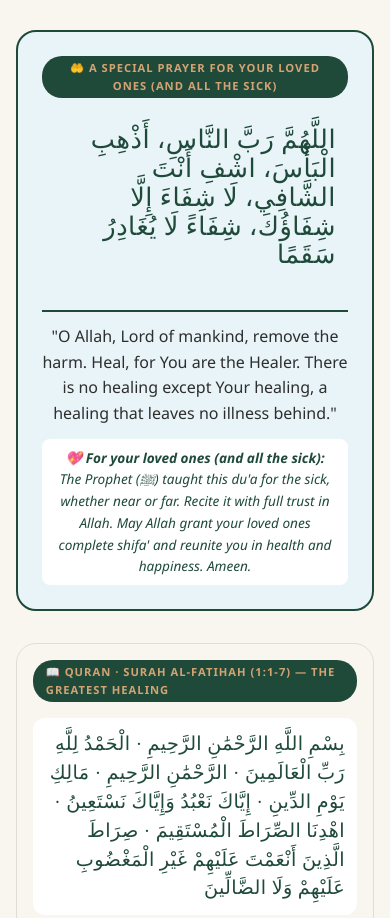
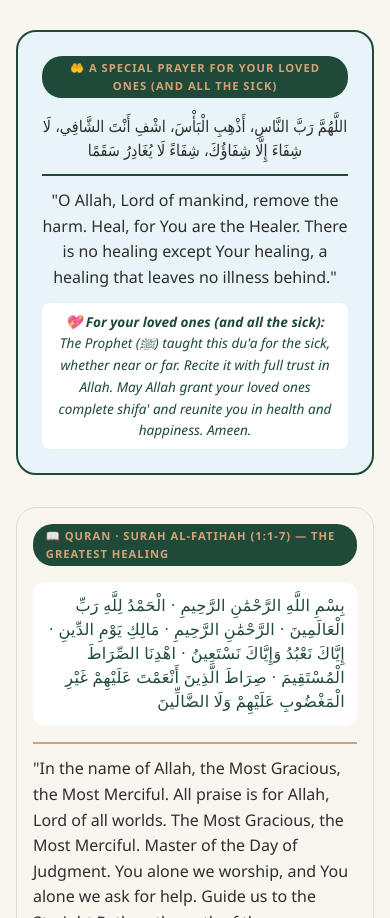
Before and after one commit to emmamimon77-afk/islamic-hub, a plain HTML site: page dua/health.html in a window 390 px wide. Shown: the part 844-1762 px from the top of the page. Drawn offline with Linux system fonts and the light colour scheme; files whose address does not match are found by name.

Commit message:
Improve mobile readability for long Arabic du'as in health page

```diff
--- a/css/style.css
+++ b/css/style.css
@@ -623,3 +623,17 @@ body {
     background-repeat: repeat-x;
     padding-top: 0.5rem;
 }
+/* Improve mobile readability for long Arabic du'as */
+@media (max-width: 640px) {
+    .dua-card .arabic-text,
+    .dua-card .arabic-verse,
+    .verse-card .arabic-verse,
+    .dua-box .arabic-verse,
+    .arabic-long {
+        font-size: 1rem !important;
+        line-height: 1.5rem !important;
+        word-break: break-word !important;
+        white-space: normal !important;
+        overflow-wrap: break-word !important;
+    }
+}
--- a/dua/health.html
+++ b/dua/health.html
@@ -170,7 +170,7 @@
 
     <div class="special-prayer">
         <div class="source-badge">🤲 A SPECIAL PRAYER FOR YOUR LOVED ONES (and all the sick)</div>
-        <div class="arabic-text" style="font-size: 1.6rem; background: transparent;">
+        <div class="arabic-verse arabic-long" style="font-size: 1.6rem; background: transparent;">
             اللَّهُمَّ رَبَّ النَّاسِ، أَذْهِبِ الْبَأْسَ، اشْفِ أَنْتَ الشَّافِي، لَا شِفَاءَ إِلَّا شِفَاؤُكَ، شِفَاءً لَا يُغَادِرُ سَقَمًا
         </div>
         <div class="meaning-text" style="border-top-color: #1F4A3A;">
@@ -295,7 +295,7 @@
 
     <div class="dua-card">
         <div class="source-badge">📜 HADITH · SAHIH MUSLIM (2731)</div>
-        <div class="arabic-text">
+        <div class="arabic-verse arabic-long">
             اللَّهُمَّ إِنِّي أَعُوذُ بِكَ مِنَ الْهَمِّ وَالْحَزَنِ، وَالْعَجْزِ وَالْكَسَلِ، وَالْجُبْنِ وَالْبُخْلِ، وَضَلَعِ الدَّيْنِ وَغَلَبَةِ الرِّجَالِ
         </div>
         <div class="meaning-text">
```
